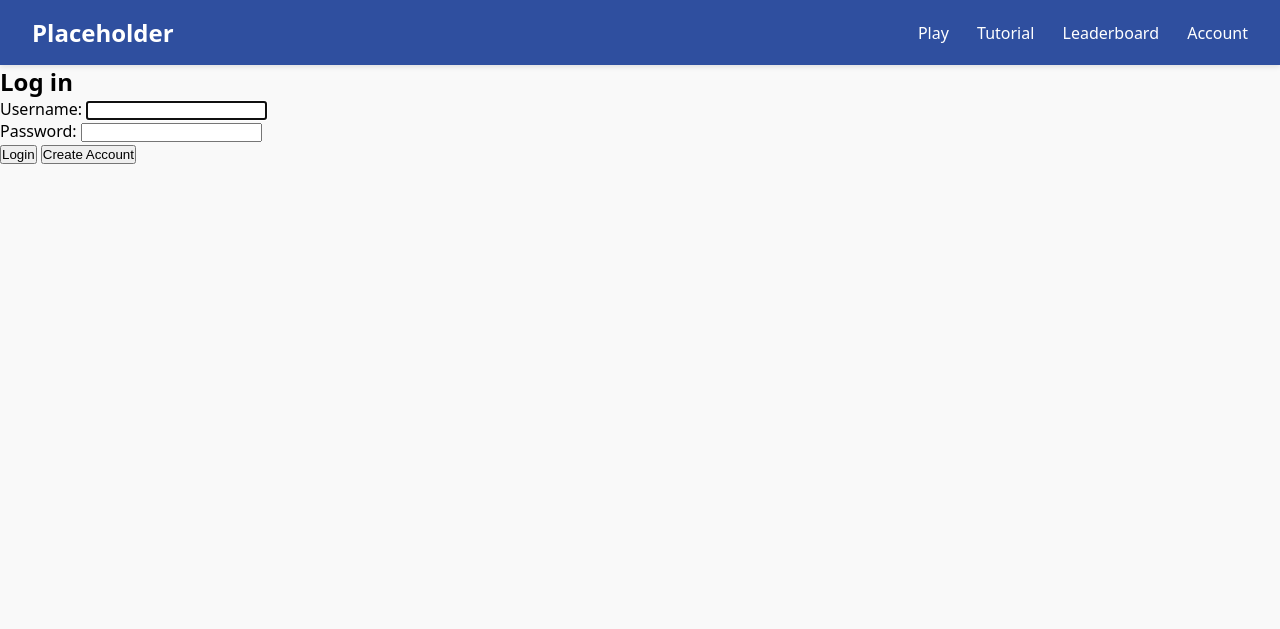
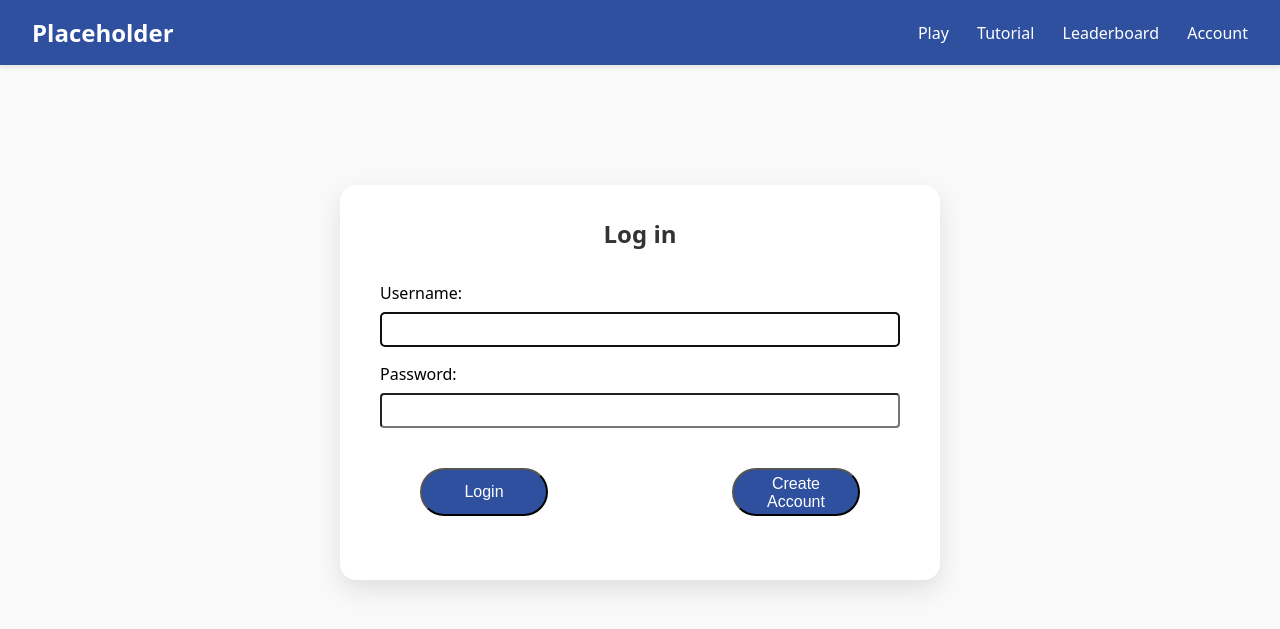
Before and after one commit to nilese1/Email-Spam-Detection-Game, a Django app: page /authentication/login/ in a window 1280 px wide. Shown: the top 629 px of the page. Run offline with Django 5.2, Linux system fonts and the light colour scheme.

Commit message:
Styled login and registration and fixed a bug that submitted the login form if user wanted to register

```diff
--- /dev/null
+++ b/authentication/static/authentication/css/style.css
@@ -0,0 +1,51 @@
+h2 {
+  justify-content: flex-start;
+  text-align: center;
+  margin-bottom: 1.5rem;
+  color: #333;
+}
+
+.login-form {
+  max-width: 600px;
+  margin: 120px auto;
+  padding: 2rem;
+  background: #ffffff;
+  box-shadow: 0 10px 25px rgba(0, 0, 0, 0.1);
+  border-radius: 1rem;
+}
+
+input {
+  padding: 0.5rem;
+  border-radius: 0.25rem;
+  width: 100%;
+}
+
+form {
+  display: flex;
+  justify-content: space-between;
+  flex-direction: column;
+}
+
+label {
+  display: inline-block;
+  justify-content: center;
+  width: 100px;
+  margin-bottom: 0.5rem;
+  font-weight: 500;
+}
+
+p {
+  padding: 0.5rem;
+}
+
+.login-buttons {
+  display: flex;
+  padding: 2rem;
+  margin-left: 1rem;
+  margin-right: 1rem;
+  justify-content: space-between;
+}
+
+ul {
+  padding: 0.5rem;
+}
--- a/authentication/templates/authentication/login.html
+++ b/authentication/templates/authentication/login.html
@@ -1,11 +1,23 @@
 {% extends 'base.html' %}
+{% load static %}
+
+{% block extra_css %}
+
+<link rel="stylesheet" href = "{% static 'authentication/css/style.css'%}">
+{% endblock %}
 
 {% block content %}
+<div class="login-form">
     <h2> Log in</h2>
     <form method="post">
         {% csrf_token %}
         {{ form.as_p }}
+        <div class="login-buttons">
         <button type="submit">Login</button>
-        <button onclick="location.href='/authentication/register/'">Create Account</button>
+        <a href="{% url 'authentication:register' %}">
+                <button type="button">Create Account</button>
+        </a>
+        </div>
     </form>
+</div>
 {% endblock %}
--- a/static/css/global.css
+++ b/static/css/global.css
@@ -34,3 +34,14 @@ body {
 .nav-links a:hover {
   color: #ffcc00;
 }
+
+button {
+  background-color: #2f4f9f;
+  color: white;
+  padding: 5px 15px;
+  font-size: 16px;
+  border-radius: 999px;
+  cursor: pointer;
+  width: 8rem;
+  height: 3rem;
+}
```
Also changed, not shown: authentication/templates/authentication/registration.html (+9 -0 lines), tutorial/static/tutorial/css/topics.css (+1 -10 lines), db.sqlite3.
